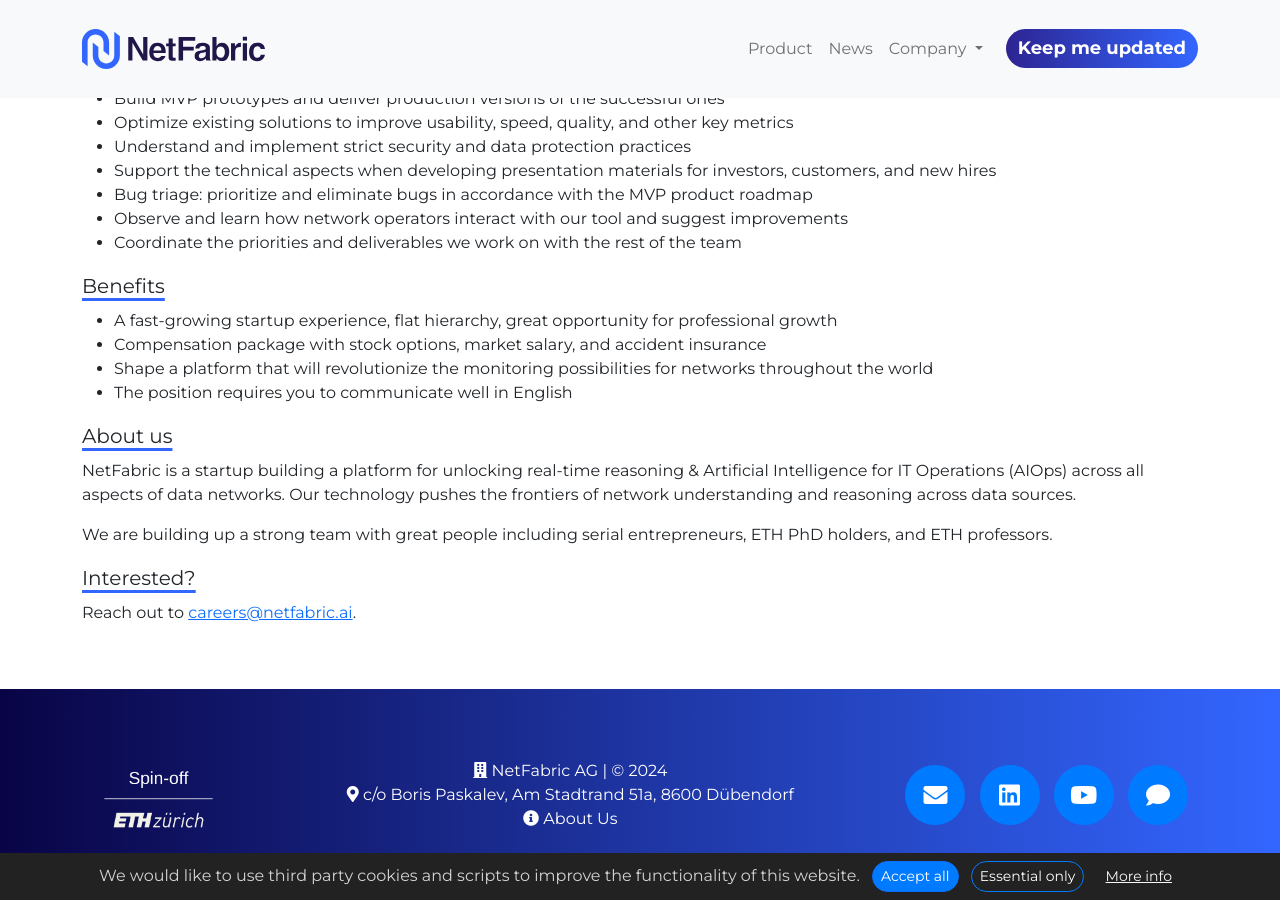
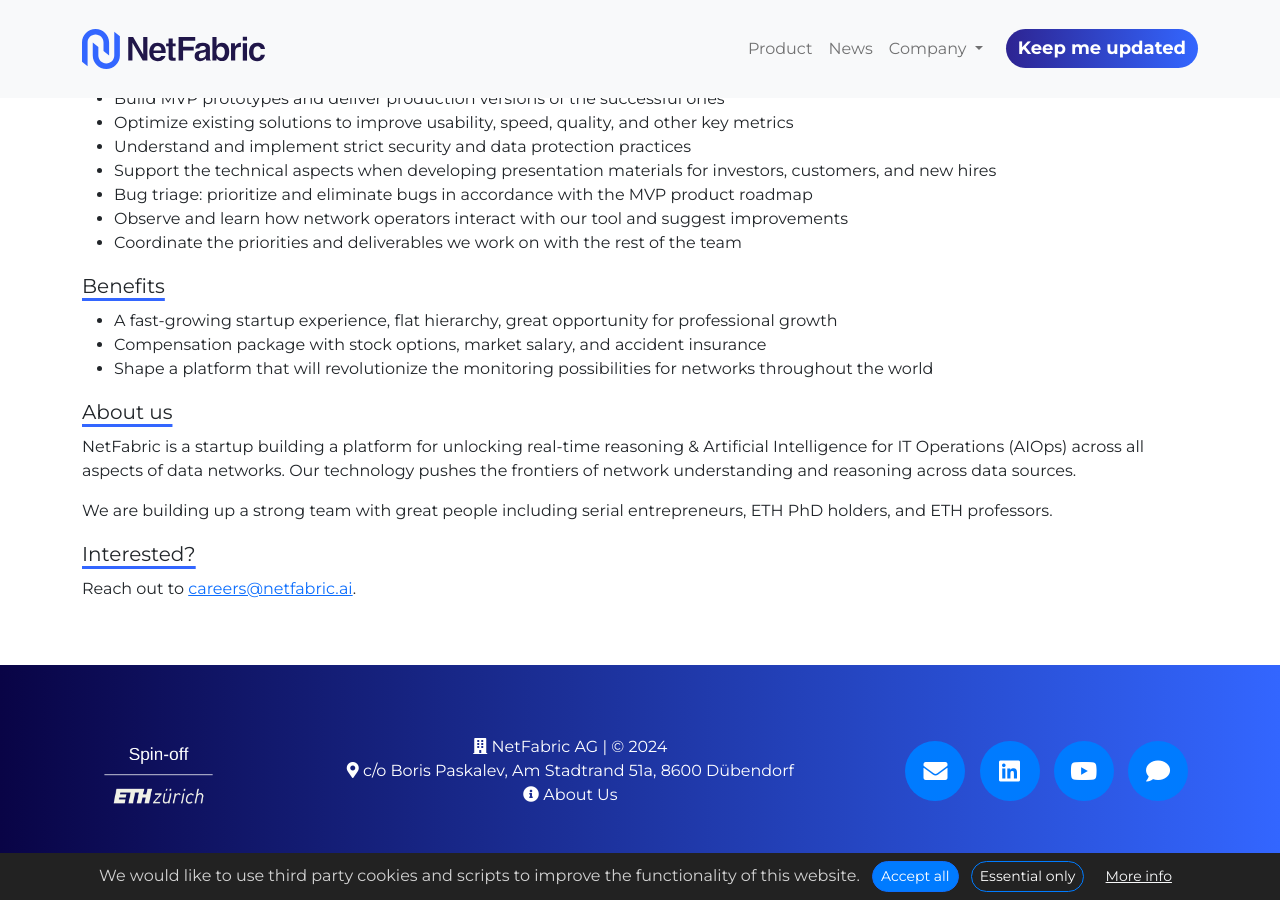
Before and after one commit to NetFabric-AI/NetFabric-AI.github.io, a Jekyll site: the page built from _jobs/leadarchitect.md, in a window 1280 px wide and 900 px high, scrolled down 1065 px. Built offline with Jekyll 4.4.1, drawn with Linux system fonts in a browser that asks for light colours.

```diff
--- a/_jobs/leadarchitect.md
+++ b/_jobs/leadarchitect.md
@@ -59,7 +59,6 @@
 - A fast-growing startup experience, flat hierarchy, great opportunity for professional growth
 - Compensation package with stock options, market salary, and accident insurance
 - Shape a platform that will revolutionize the monitoring possibilities for networks throughout the world
-- The position requires you to communicate well in English
 
 ### About us
 
```
